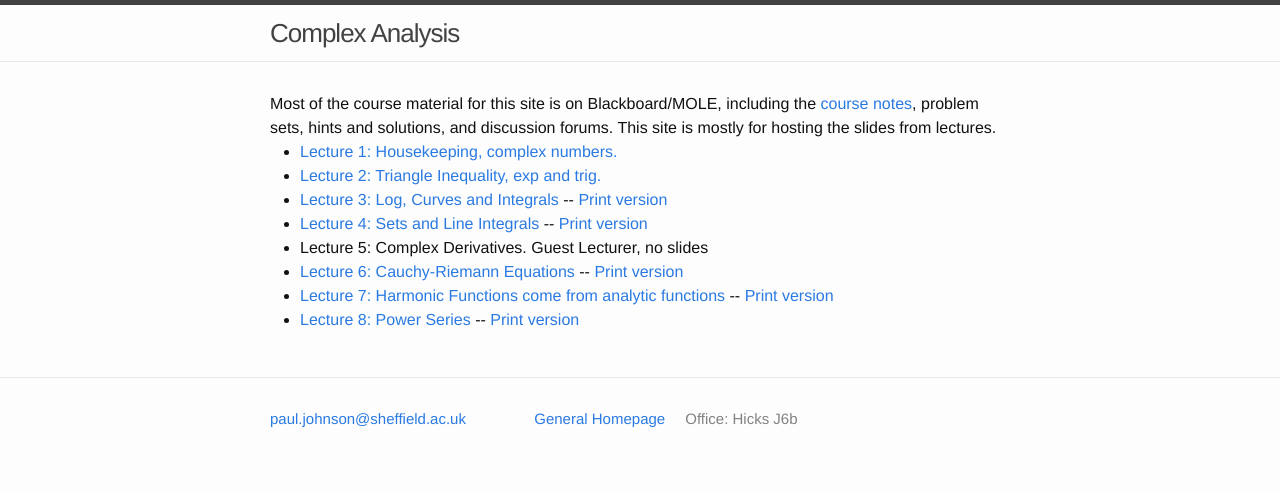
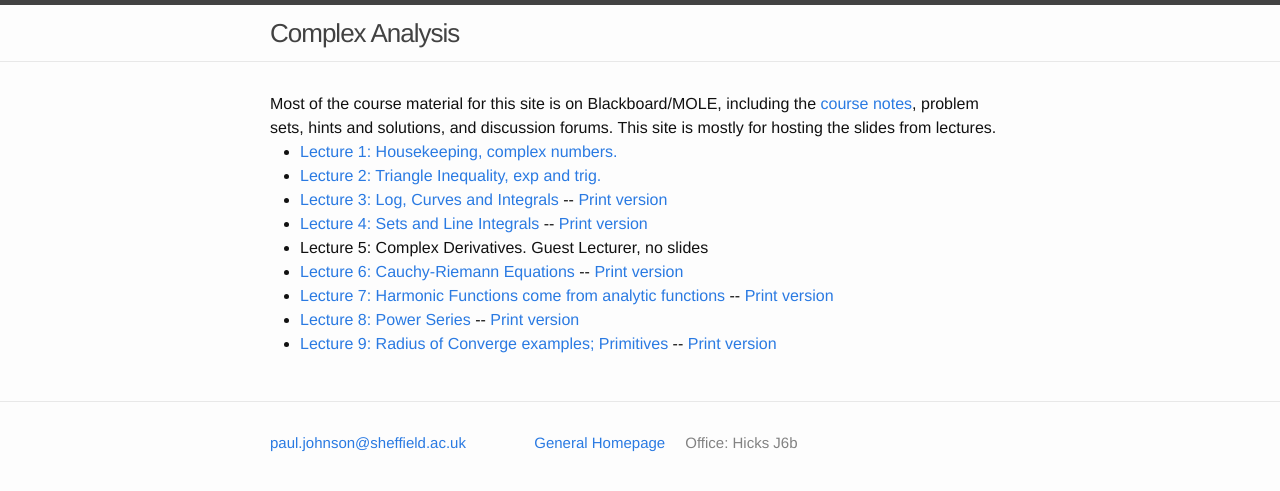
Before and after one commit to ptwiddle/MAS332-Complex-Analysis, a Jekyll site: the page built from index.html, in a window 1280 px wide. Shown: the top 491 px of the page. Built offline with Jekyll 4.4.1, drawn with Linux system fonts in a browser that asks for light colours.

Commit message:
lecture 9

```diff
--- a/index.html
+++ b/index.html
@@ -14,7 +14,8 @@ layout: default
     <li> Lecture 5: Complex Derivatives.  Guest Lecturer, no slides </li>
     <li> <a href="./Slides/Lecture6.pdf">Lecture 6: Cauchy-Riemann Equations</a> -- <a href="./Slides/Lecture6Print.pdf">Print version</a> </li>
     <li> <a href="./Slides/Lecture7.pdf">Lecture 7: Harmonic Functions come from analytic functions</a> -- <a href="./Slides/Lecture7Print.pdf">Print version</a> </li>
-        <li> <a href="./Slides/Lecture8.pdf">Lecture 8: Power Series</a> -- <a href="./Slides/Lecture8Print.pdf">Print version</a> </li>
+    <li> <a href="./Slides/Lecture8.pdf">Lecture 8: Power Series</a> -- <a href="./Slides/Lecture8Print.pdf">Print version</a> </li>
+            <li> <a href="./Slides/Lecture9.pdf">Lecture 9: Radius of Converge examples; Primitives</a> -- <a href="./Slides/Lecture9Print.pdf">Print version</a> </li>
 
 
   </ul>
```
Also changed, not shown: Slides/AbsoluteKermit.jpg (added), Slides/ElectionIsComing.jpg (added), 3 other files.
